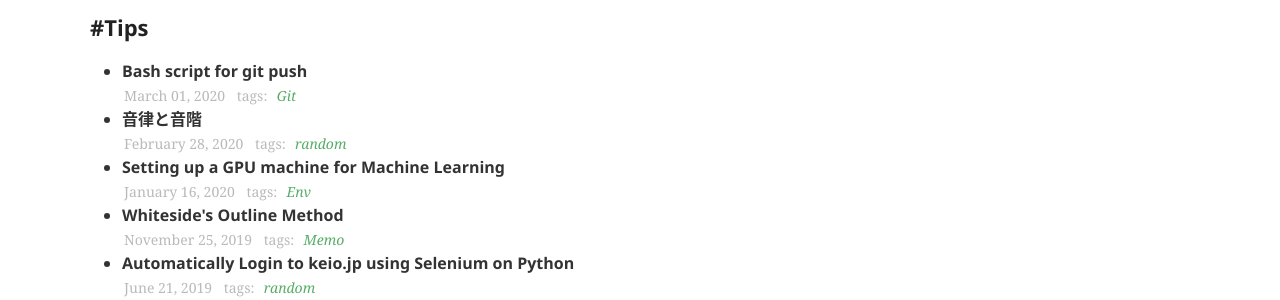
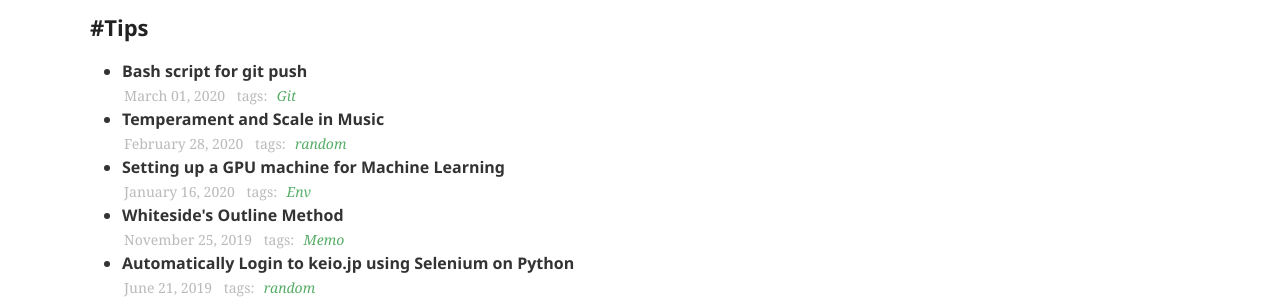
Before and after one commit to yumaloop/old-jekyll-blog-site, a Jekyll site: the page built from categories.md, in a window 1280 px wide. Shown: the part 832-1132 px from the top of the page. Built offline with Jekyll 4.4.1, drawn with Linux system fonts in a browser that asks for light colours; comment, search, counter and statistics services are not loaded.

Commit message:
Update post title

```diff
--- a/_posts/2020-02-28-scienece-of-temperment.md
+++ b/_posts/2020-02-28-science-of-temperment-and-scale.md
@@ -1,6 +1,6 @@
 ---
 layout: post
-title: 音律と音階
+title: Temperament and Scale in Music
 lang: ja
 categories:
     - Tips
```
